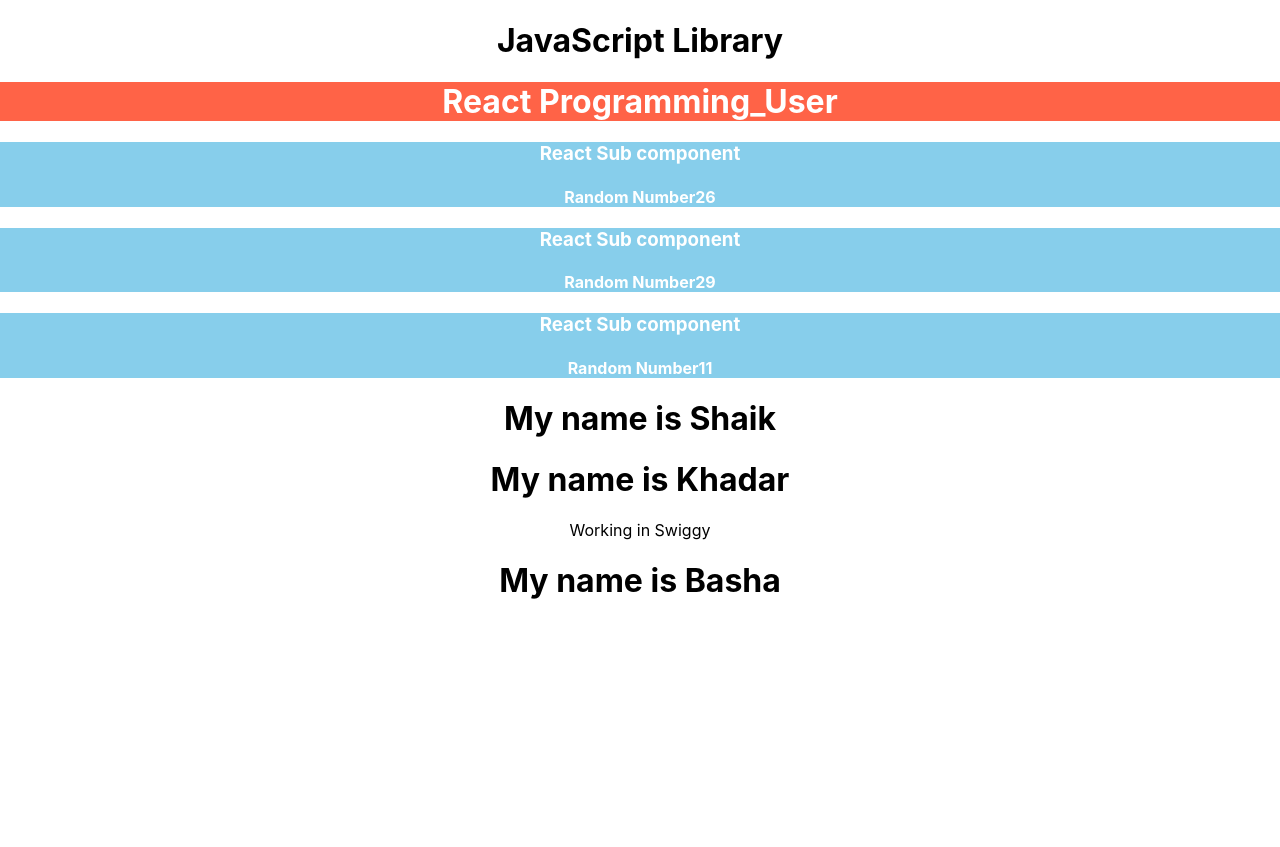
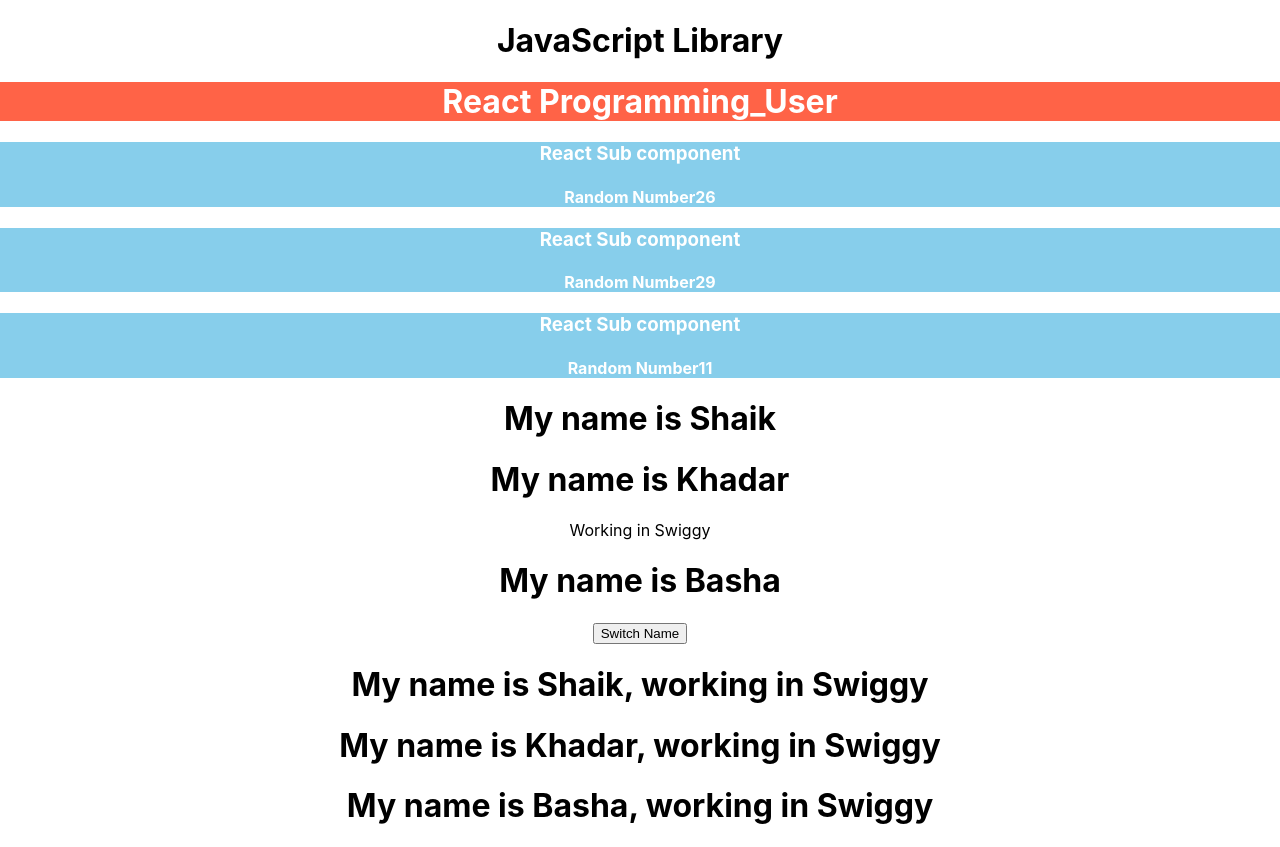
Before and after one commit to Bahsa31/React-JS, a React (Create React App) app: page / in a window 1280 px wide. Before the commit the page ends 800 px from the top, so only its background shows below. Built offline with nearby package versions, Linux system fonts and the light colour scheme.

Commit message:
Add files via upload

```diff
--- a/src/App.js
+++ b/src/App.js
@@ -2,22 +2,50 @@ import React, { Component } from 'react';
 import Users from './User/Users';
 import Person from './Person/Person';
 import Propsex from './Propsex/Propsex';
-import logo from './logo.svg';
+import Propsag from './Propsag/Propsag';
 import './App.css';
 
 
 class App extends Component {
+  state={
+    propsag:[
+     {name:'Shaik',company:'Swiggy'},
+     {name:'Khadar',company:'Swiggy'},
+     {name:'Basha',company:'Swiggy'}
+    ]
+    }
+    switchNameHandler = () => {
+      //console.log('Was Clicked!');
+      this.setState({
+        propsag:[
+          {name:'Shaik',company:'Swiggy_XL'},
+          {name:'Khadar',company:'Swiggy'},
+          {name:'Basha',company:'Swiggy_Merch'}
+        ]});
+    }
   render() {
     return (
       <div className='App'>
         <h1>JavaScript Library</h1>
+
+        {/* Adding components */}
         <h1> <Users /></h1>
         <Person />
         <Person />
         <Person />
+
+        {/*Props example */ }
         <Propsex name="Shaik" />
         <Propsex name="Khadar">Working in Swiggy</Propsex>
         <Propsex name="Basha" />
+
+        {/*  State Manipulation example */}
+        <button onClick={this.switchNameHandler}>Switch Name</button>
+
+        {/*  State example */}
+        <Propsag name={this.state.propsag[0].name} company={this.state.propsag[0].company}/>
+        <Propsag name={this.state.propsag[1].name} company={this.state.propsag[1].company}/>
+        <Propsag name={this.state.propsag[2].name} company={this.state.propsag[2].company}/>
       </div>
 
       )
--- /dev/null
+++ b/src/Propsag/Propsag.js
@@ -0,0 +1,11 @@
+import React from 'react';
+
+const Propsag = (Props)=>{
+    return (
+        <div>
+        <h1>My name is {Props.name}, working in {Props.company}</h1>
+       </div>
+    );
+}
+
+export default Propsag;
```
